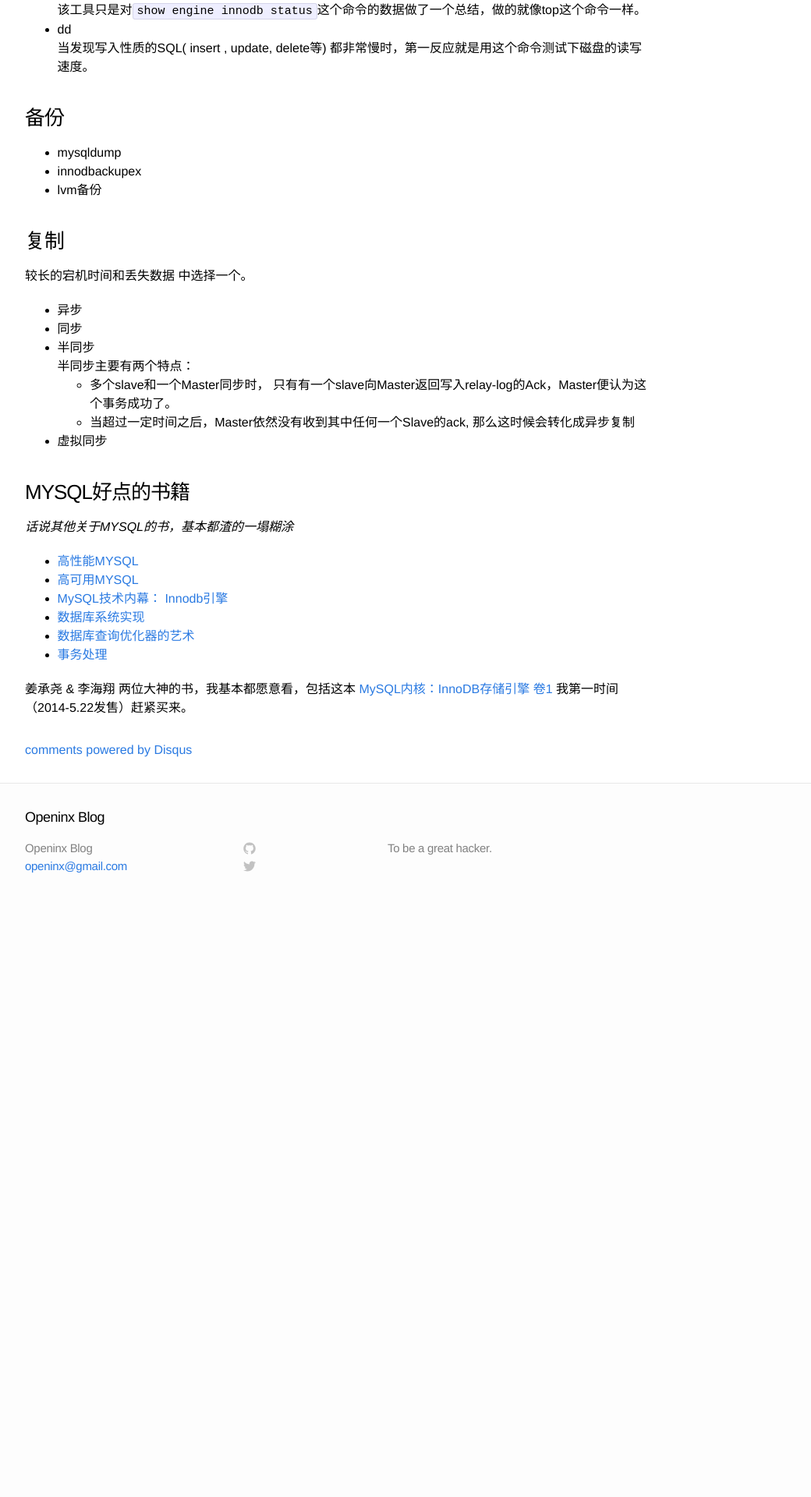
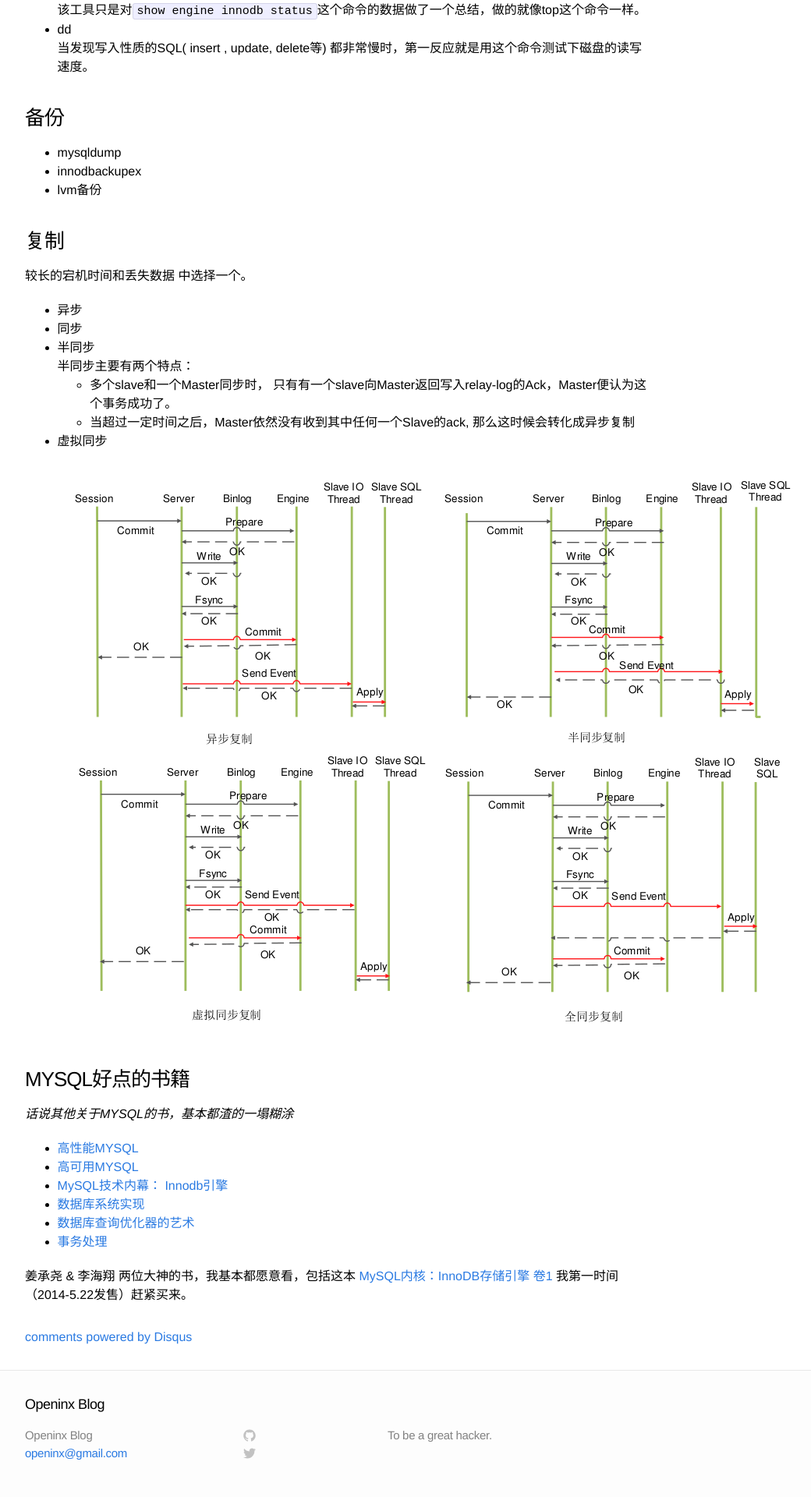
Before and after one commit to SteNicholas/openinx.github.io, a Jekyll site: the page built from _posts/2014-05-21-mysql-relatives.md, in a window 1280 px wide. Shown: the part 2970-4890 px from the top of the page at 78% size, without its empty margins (208-1248 px from the left). Built offline with Jekyll 4.4.1, drawn with Linux system fonts in a browser that asks for light colours; Markdown is read by kramdown in place of the engine named in the settings; comment, search, counter and statistics services are not loaded; before the commit the page ends 4137 px from its top, so only the background shows below that.

Commit message:
sync.png

```diff
--- a/_posts/2014-05-21-mysql-relatives.md
+++ b/_posts/2014-05-21-mysql-relatives.md
@@ -180,6 +180,8 @@ tags: [ mysql ]
 
 * 虚拟同步
 
+![Alt sync.png](/images/sync.png)
+
 ### MYSQL好点的书籍
 _话说其他关于MYSQL的书，基本都渣的一塌糊涂_
 
```
Also changed, not shown: images/sync.png (added).
